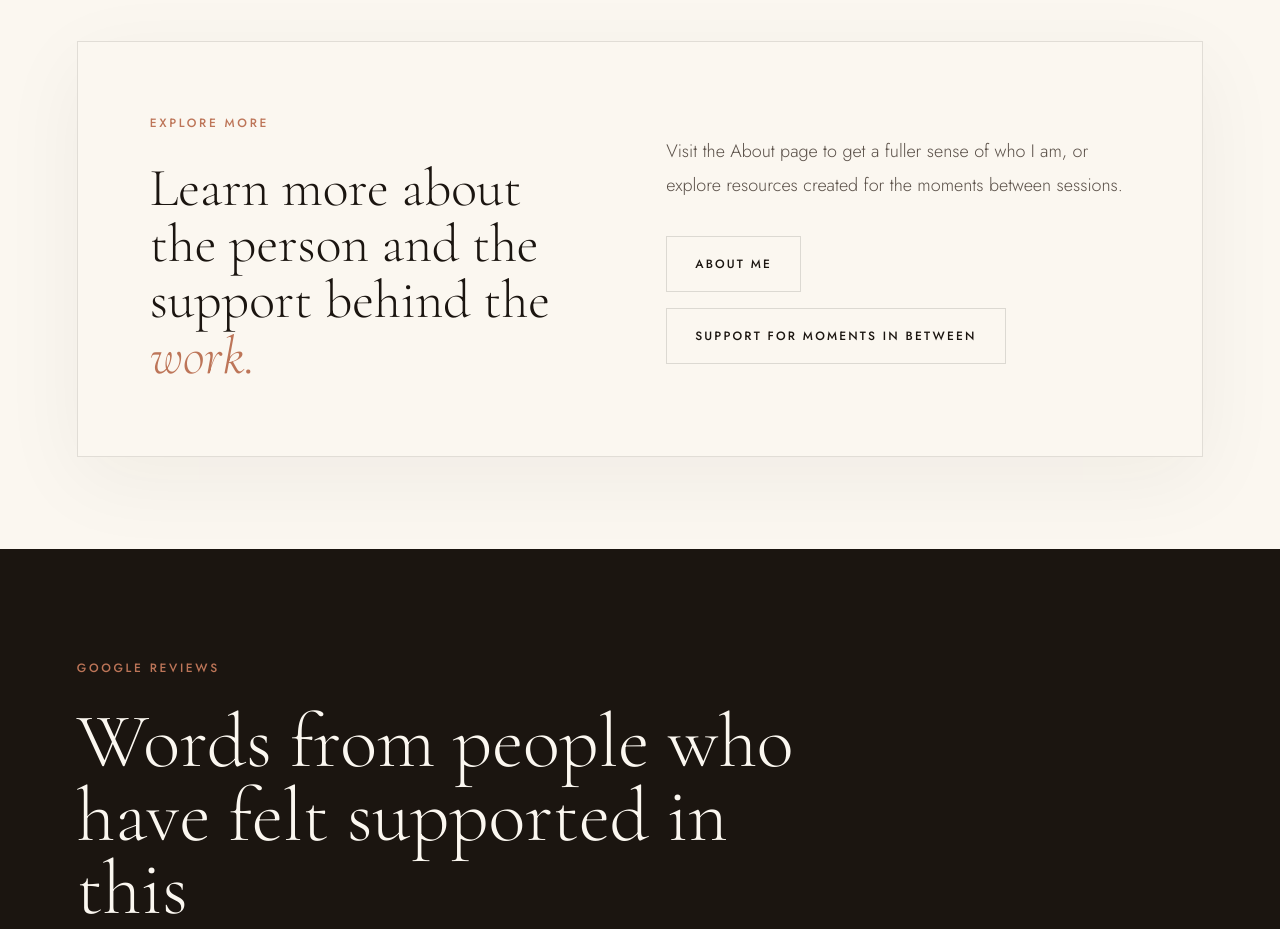
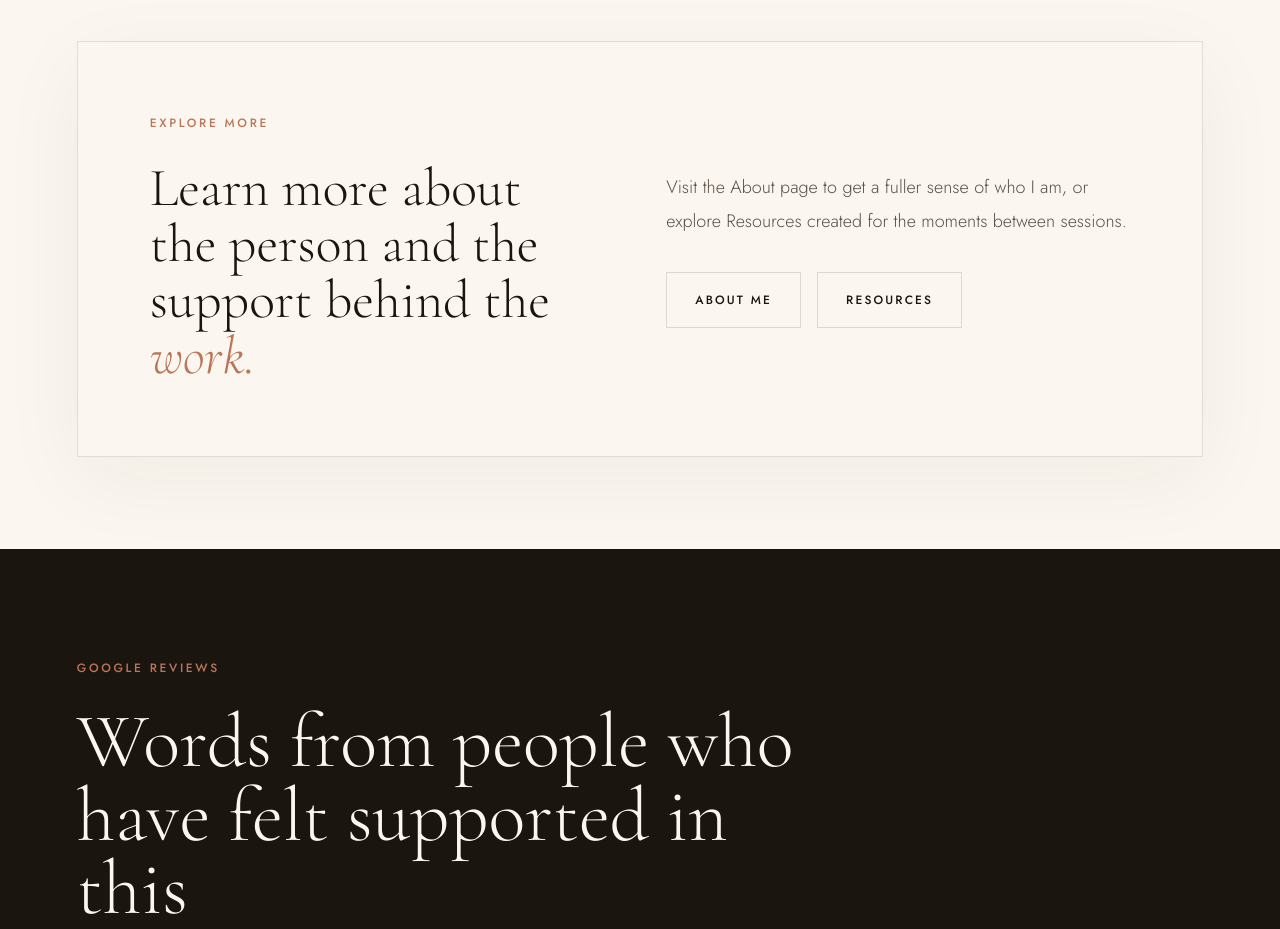
Before and after one commit to tifjasmine/the-embodied-self, a React (Vite) app: page / in a window 1280 px wide. Shown: the part 3200-4129 px from the top of the page. Built offline with nearby package versions, Linux system fonts and the light colour scheme.

Commit message:
Update main.jsx

```diff
--- a/src/main.jsx
+++ b/src/main.jsx
@@ -261,11 +261,11 @@ function LearnMore() {
         <div className="learnMoreCopy">
           <p>
             Visit the About page to get a fuller sense of who I am, or explore
-            resources created for the moments between sessions.
+            Resources created for the moments between sessions.
           </p>
           <div className="learnMoreActions">
             <a href="/about/">About Me</a>
-            <a href="/resources/">Support for Moments in Between</a>
+            <a href="/resources/">Resources</a>
           </div>
         </div>
       </div>
```
